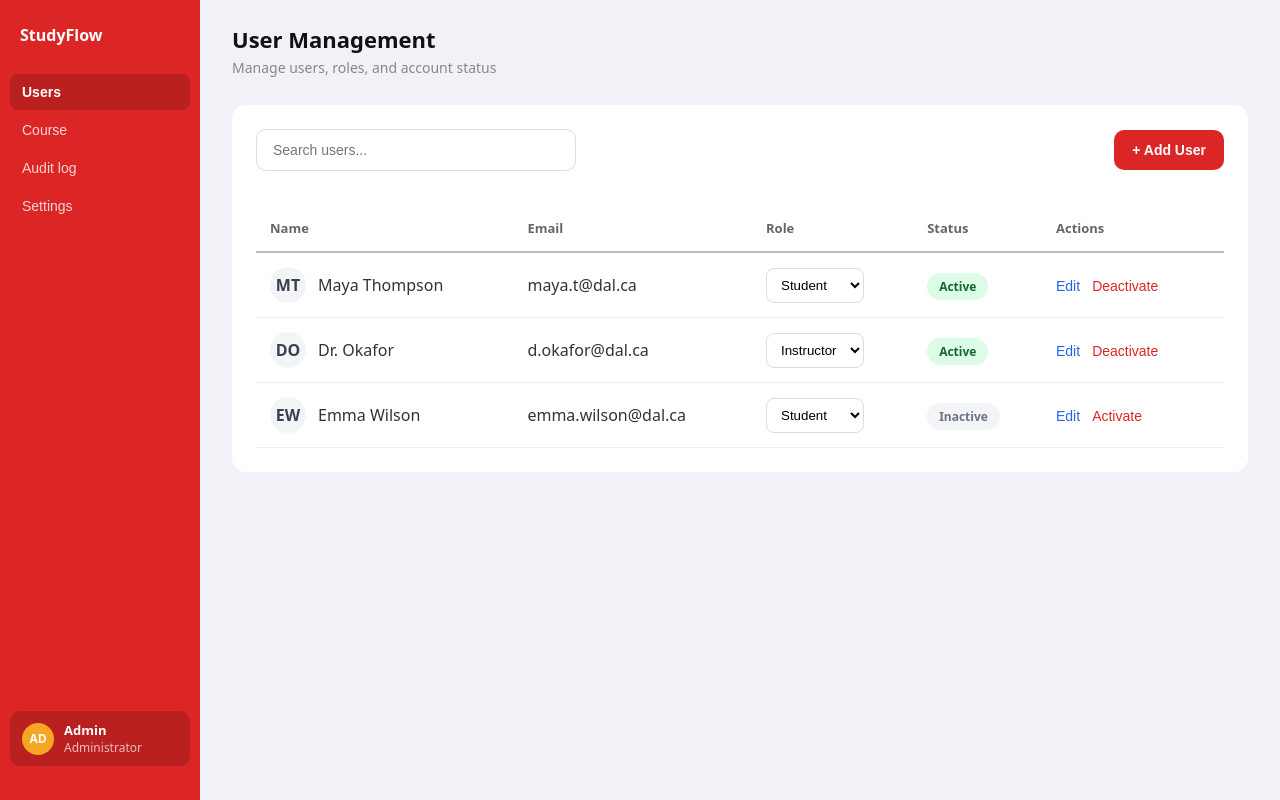
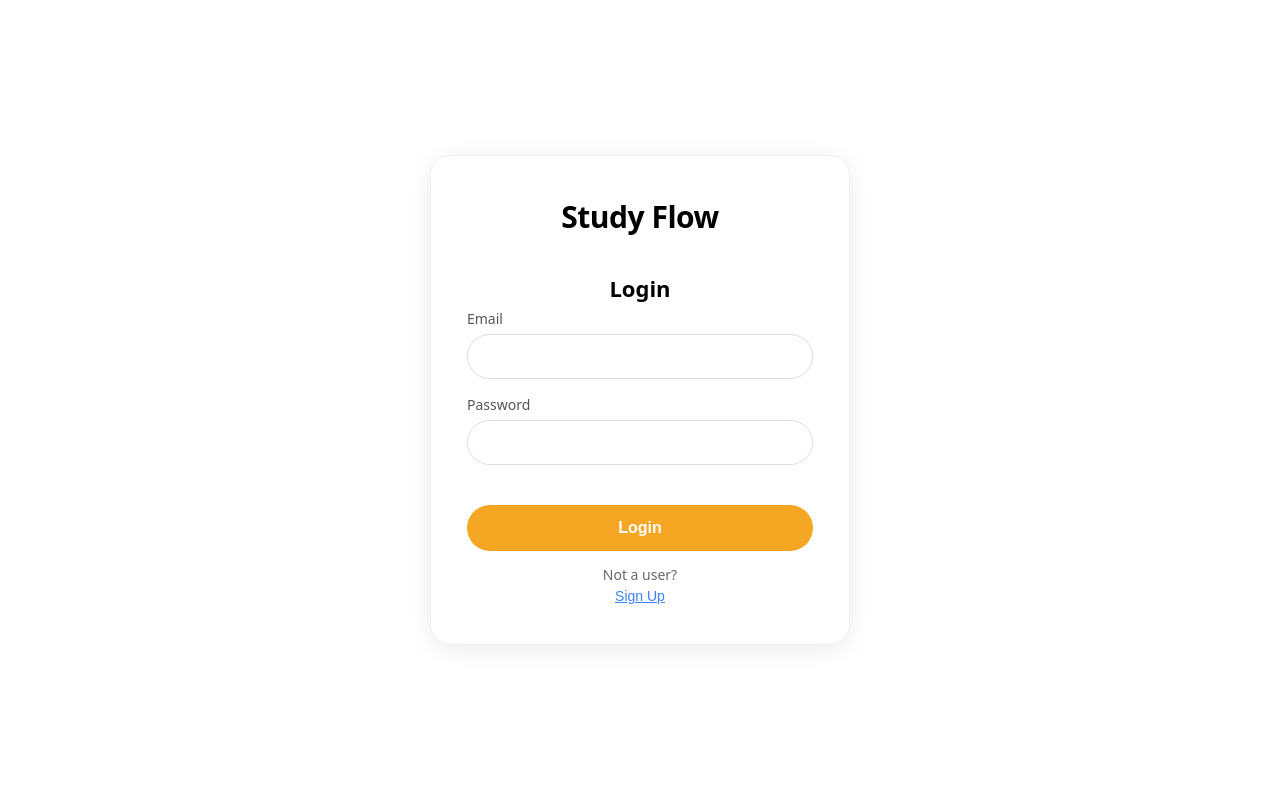
Before and after one commit to PCJashwanth/studyflow-frontend, a React (Vite) app: page / in a window 1280 px wide. Built offline with nearby package versions, Linux system fonts and the light colour scheme.

Commit message:
fix: start at login.

```diff
--- a/src/App.jsx
+++ b/src/App.jsx
@@ -8,7 +8,7 @@ import './App.css'
 
 function App() {
   // 'login', 'signup', 'student-dashboard', 'admin-dashboard' or 'instructor-dashboard'
-  const [page, setPage] = useState('admin-dashboard')
+  const [page, setPage] = useState('login')
 
   return (
     <>
```
